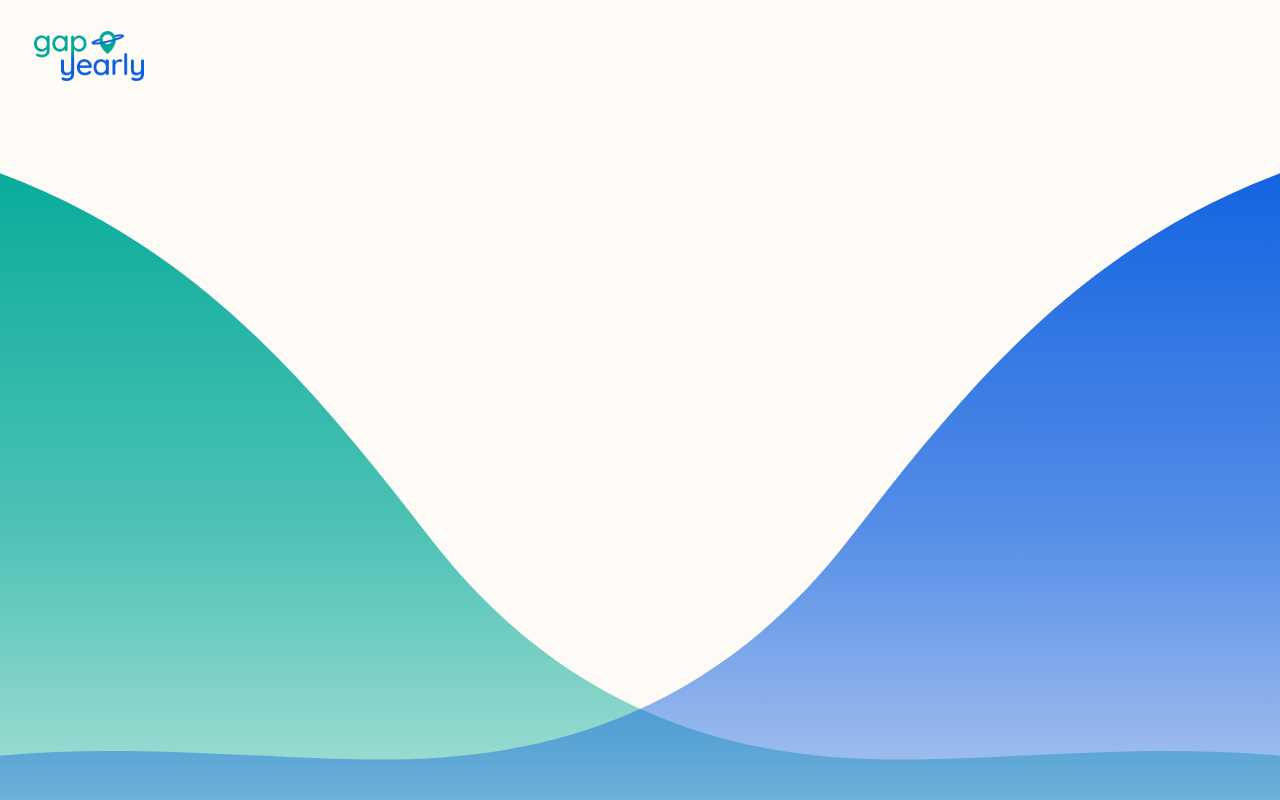
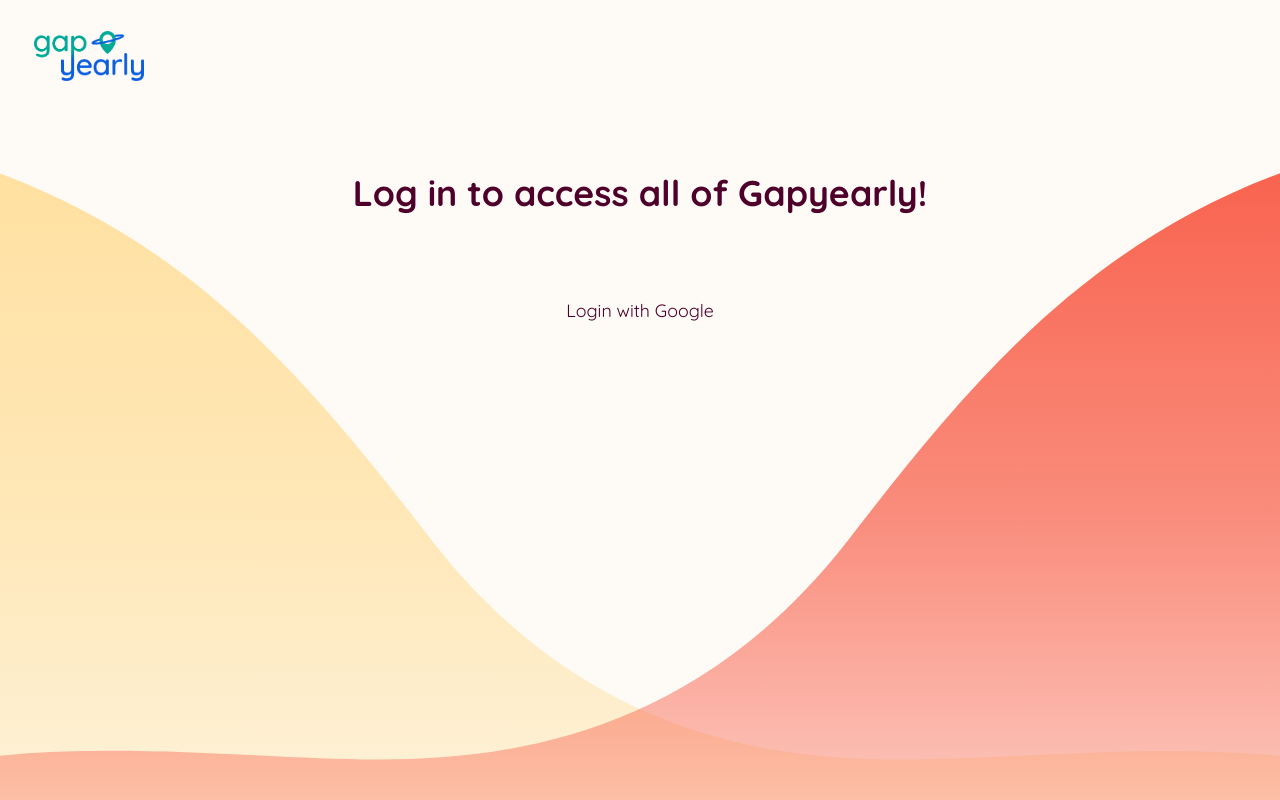
Before and after one commit to gapyearly/NextJS-Client, a Next.js app: page /login in a window 1280 px wide. Built offline with nearby package versions, Linux system fonts and the light colour scheme.

Commit message:
Setup login page and started redirecting

```diff
--- a/components/Layouts/SignupLayout.js
+++ b/components/Layouts/SignupLayout.js
@@ -2,10 +2,10 @@ import BackgroundImage from "./BackgroundImage";
 import Link from "next/link";
 import styles from "./SignupLayout.module.css";
 
-export default function Layout({ children }) {
+export default function Layout({ children, src }) {
   return (
     <>
-      <BackgroundImage src="greenBlue">{children}</BackgroundImage>
+      <BackgroundImage src={src}>{children}</BackgroundImage>
       <Link href="/">
         <img
           src="/images/logo.png"
--- a/package.json
+++ b/package.json
@@ -3,7 +3,7 @@
   "version": "0.1.0",
   "private": true,
   "scripts": {
-    "dev": "next dev -p 3000",
+    "dev": "next dev -p 3001",
     "build": "next build && next export",
     "start": "next start",
     "test": "jest"
--- a/pages/login.js
+++ b/pages/login.js
@@ -1,11 +1,19 @@
 import BackgroundImage from "@components/Layouts/BackgroundImage";
 import styles from "@styles/Login.module.css";
 import SignUpLayout from "@components/Layouts/SignupLayout";
+import Link from "next/link";
 
 export default function Login() {
   return (
-    <SignUpLayout src="images/redyellow-valleys.svg">
-      <div></div>
+    <SignUpLayout src="redYellow">
+      <div className={styles.container}>
+        <h1>Log in to access all of Gapyearly!</h1>
+        <div className={styles.btns}>
+          <Link href="/auth/google">
+            <div>Login with Google</div>
+          </Link>
+        </div>
+      </div>
     </SignUpLayout>
   );
 }
--- a/pages/signup/additional-info.js
+++ b/pages/signup/additional-info.js
@@ -0,0 +1,4 @@
+import Form from "@components/Forms/SignupForm";
+export default function AdditionalInfo() {
+  return <Form></Form>;
+}
--- a/styles/Login.module.css
+++ b/styles/Login.module.css
@@ -1,11 +1,27 @@
-.backgroundImage {
-  z-index: 0;
-  position: fixed;
+.container {
+  padding-top: 10rem;
+  overflow: hidden;
 }
-.logo {
-  cursor: pointer;
-  position: fixed;
-  max-height: calc(var(--navbarHeight) * 0.7);
-  z-index: 1001;
-  /*TODO: Gapyearly Logo Animation is delayed*/
+
+.container h1,
+.container h2,
+.container p {
+  text-align: center;
 }
+.container h1 {
+  margin-bottom: 0;
+}
+.container h2 {
+  margin-bottom: 1rem;
+}
+.container form {
+  margin: 0 auto;
+}
+.container label {
+  display: block;
+}
+.btns {
+  display: flex;
+  justify-content: center;
+  margin-top: 5rem;
+}
```
Also changed, not shown: pages/auth/google/redirect.js (+7 -3 lines).
